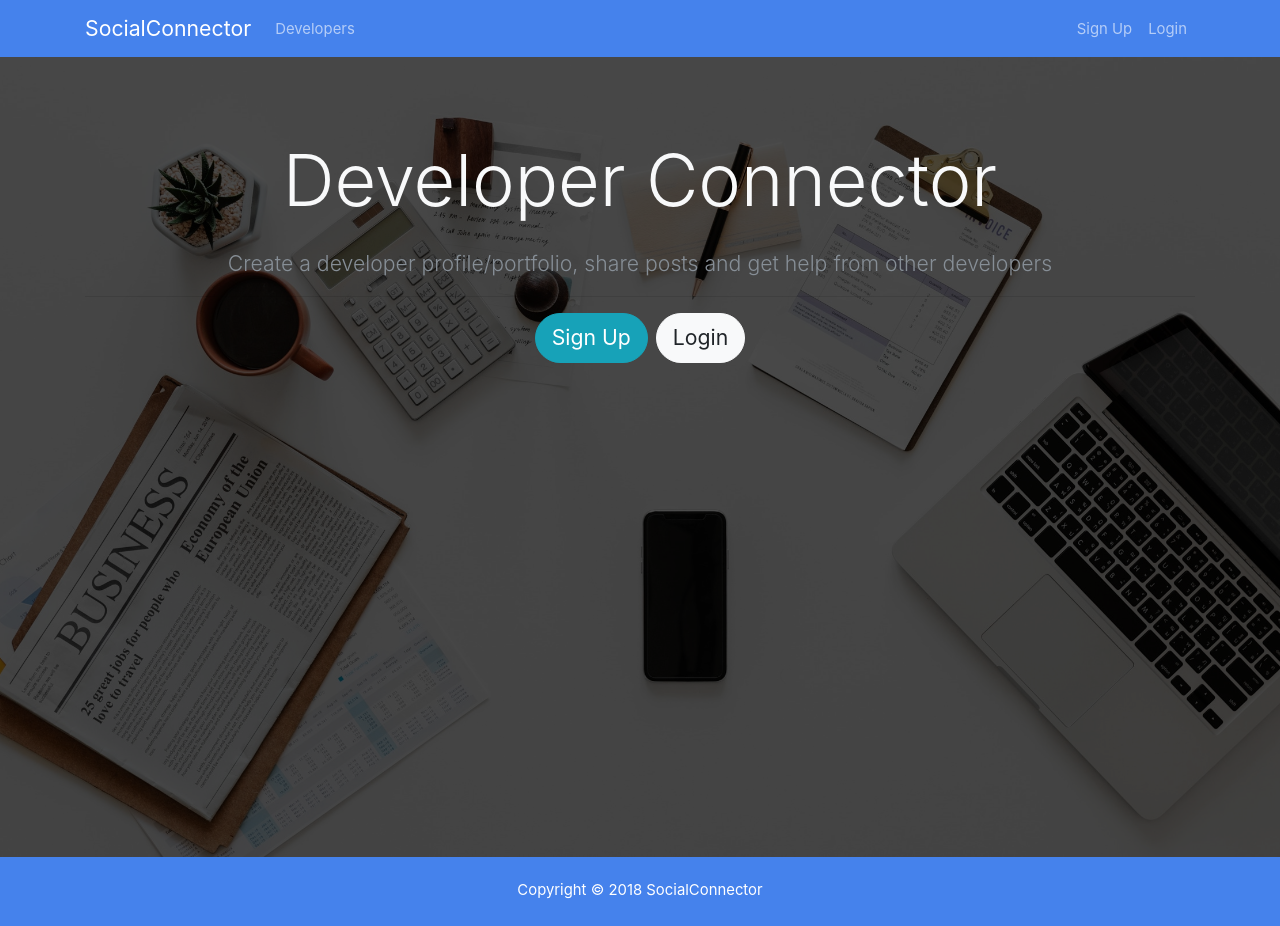
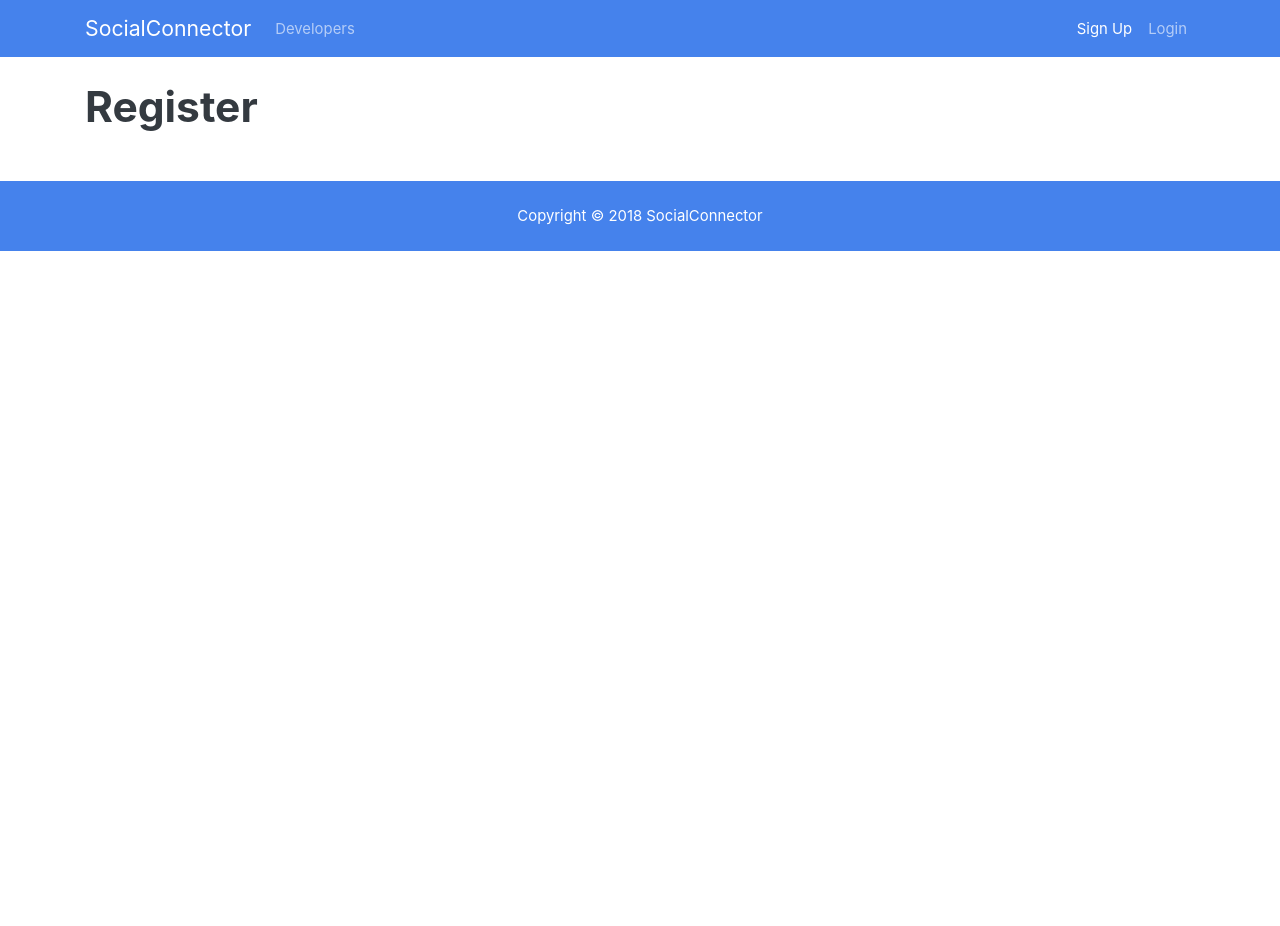
Before and after one commit to HuangStanley050/social_connect_client, a React (Create React App) app: page /register in a window 1280 px wide. After the commit the page ends 800 px from the top, so only its background shows below. Built offline with nearby package versions, Linux system fonts and the light colour scheme.

Commit message:
added routes for login, register

```diff
--- a/package.json
+++ b/package.json
@@ -8,7 +8,8 @@
     "react-redux": "^6.0.0",
     "react-router-dom": "^4.3.1",
     "react-scripts": "2.1.1",
-    "redux": "^4.0.1"
+    "redux": "^4.0.1",
+    "redux-thunk": "^2.3.0"
   },
   "scripts": {
     "start": "react-scripts start",
--- a/src/App.js
+++ b/src/App.js
@@ -1,16 +1,23 @@
 import React, { Component } from "react";
 import logo from "./logo.svg";
 import "./App.css";
+import { Route } from "react-router-dom";
 import NavBar from "./components/layout/Nav";
 import Footer from "./components/layout/Footer";
 import Landing from "./components/layout/Landing";
+import Login from "./components/auth/login";
+import Register from "./components/auth/register";
 
 class App extends Component {
   render() {
     return (
       <div className="App">
         <NavBar />
-        <Landing />
+        <Route exact path="/" component={Landing} />
+        <div className="container">
+          <Route path="/login" component={Login} />
+          <Route path="/register" component={Register} />
+        </div>
         <Footer />
       </div>
     );
--- /dev/null
+++ b/src/components/auth/login.js
@@ -0,0 +1,9 @@
+import React, { Component } from "react";
+
+class Login extends Component {
+  render() {
+    return <h1>Login</h1>;
+  }
+}
+
+export default Login;
--- /dev/null
+++ b/src/components/auth/register.js
@@ -0,0 +1,9 @@
+import React, { Component } from "react";
+
+class Register extends Component {
+  render() {
+    return <h1>Register</h1>;
+  }
+}
+
+export default Register;
--- a/src/components/layout/Landing.js
+++ b/src/components/layout/Landing.js
@@ -1,4 +1,5 @@
 import React from "react";
+import { NavLink } from "react-router-dom";
 
 const Landing = () => {
   return (
@@ -13,12 +14,12 @@
                 from other developers
               </p>
               <hr />
-              <a href="register.html" className="btn btn-lg btn-info mr-2">
+              <NavLink to="/register" className="btn btn-lg btn-info mr-2">
                 Sign Up
-              </a>
-              <a href="login.html" className="btn btn-lg btn-light">
+              </NavLink>
+              <NavLink to="/login" className="btn btn-lg btn-light">
                 Login
-              </a>
+              </NavLink>
             </div>
           </div>
         </div>
--- a/src/components/layout/Nav.js
+++ b/src/components/layout/Nav.js
@@ -1,12 +1,13 @@
 import React from "react";
+import { NavLink } from "react-router-dom";
 
 const Navbar = props => {
   return (
     <nav className="navbar navbar-expand-sm navbar-dark bg-primary mb-4">
       <div className="container">
-        <a className="navbar-brand" href="landing.html">
+        <NavLink className="navbar-brand" exact to="/">
           SocialConnector
-        </a>
+        </NavLink>
         <button
           className="navbar-toggler"
           type="button"
@@ -27,14 +28,14 @@
 
           <ul className="navbar-nav ml-auto">
             <li className="nav-item">
-              <a className="nav-link" href="register.html">
+              <NavLink className="nav-link" to="/register">
                 Sign Up
-              </a>
+              </NavLink>
             </li>
             <li className="nav-item">
-              <a className="nav-link" href="login.html">
+              <NavLink className="nav-link" to="/login">
                 Login
-              </a>
+              </NavLink>
             </li>
           </ul>
         </div>
--- a/src/index.js
+++ b/src/index.js
@@ -1,10 +1,17 @@
-import React from 'react';
-import ReactDOM from 'react-dom';
-import './index.css';
-import App from './App';
-import * as serviceWorker from './serviceWorker';
+import React from "react";
+import ReactDOM from "react-dom";
+import "./index.css";
+import { BrowserRouter } from "react-router-dom";
+import App from "./App";
+import * as serviceWorker from "./serviceWorker";
 
-ReactDOM.render(<App />, document.getElementById('root'));
+const app = (
+  <BrowserRouter>
+    <App />
+  </BrowserRouter>
+);
+
+ReactDOM.render(app, document.getElementById("root"));
 
 // If you want your app to work offline and load faster, you can change
 // unregister() to register() below. Note this comes with some pitfalls.
```
